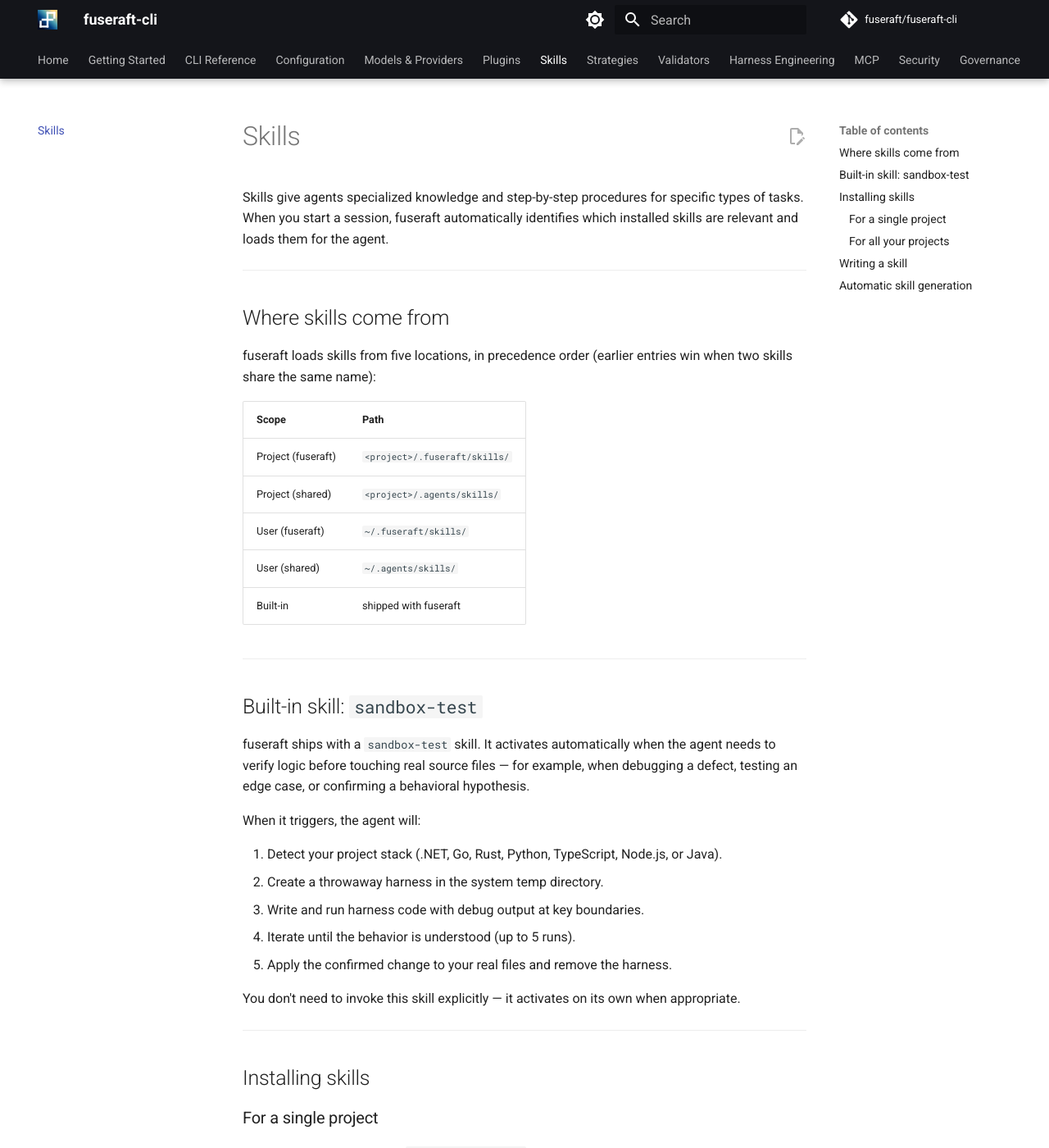
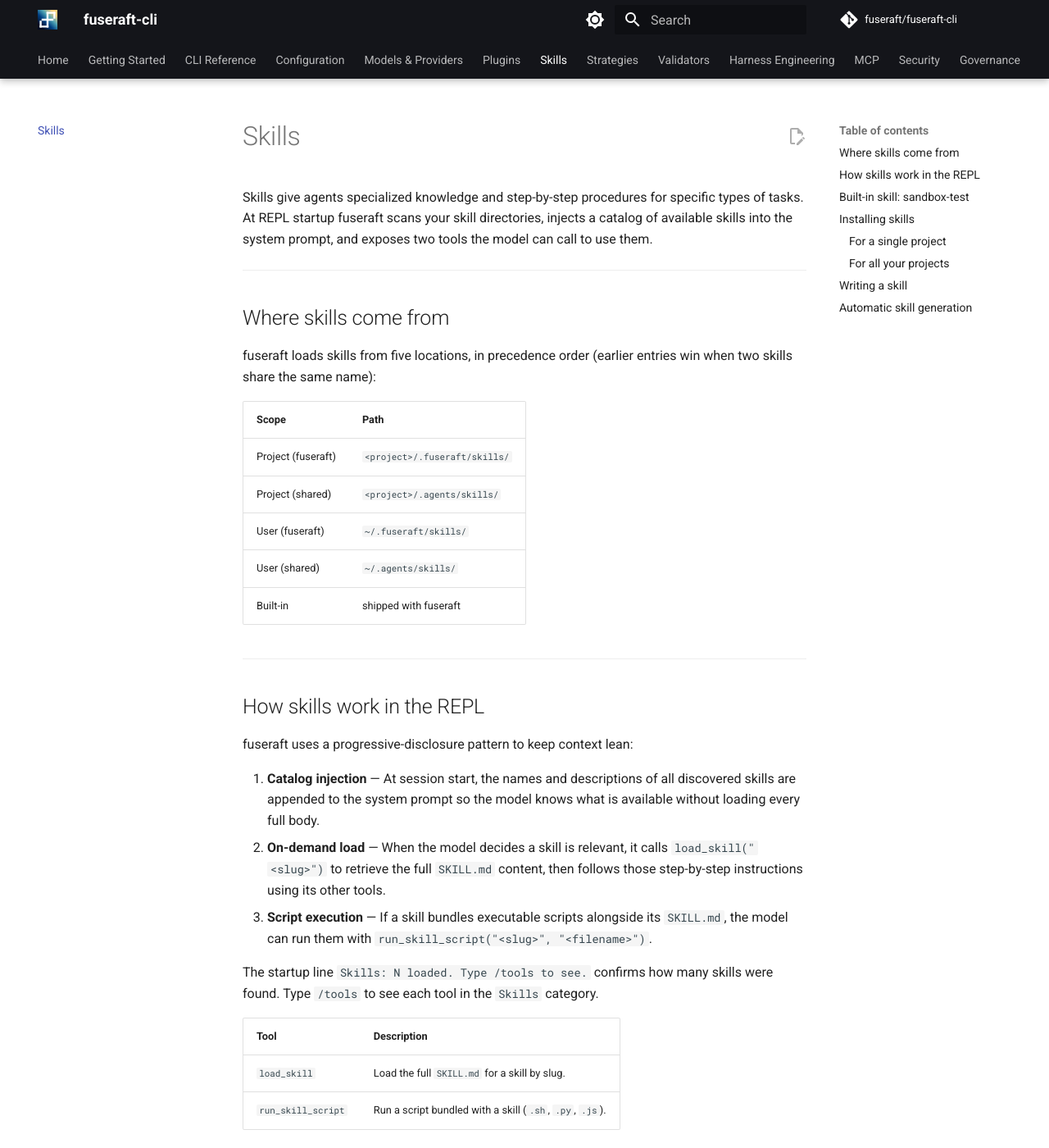
Before and after one commit to fuseraft/fuseraft-cli, an MkDocs documentation site: the page built from docs/skills.md, in a window 1280 px wide and 1400 px high. Shown: the whole window at 82% size. Built offline with MkDocs 1.6.1 and Material for MkDocs 9.7.7, drawn with Linux system fonts in a browser that asks for light colours; comment, search, counter and statistics services are not loaded; some of the changed text lies outside the part shown.

Commit message:
Fix skills tool names and update docs
Add "Skills" to NoPrefixPlugins so load_skill and run_skill_script are
exposed without the redundant skills_ prefix. Update skills.md, plugins.md,
and cli-reference.md to document the progressive-disclosure pattern and
the two REPL tools.

```diff
--- a/docs/skills.md
+++ b/docs/skills.md
@@ -1,6 +1,6 @@
 # Skills
 
-Skills give agents specialized knowledge and step-by-step procedures for specific types of tasks. When you start a session, fuseraft automatically identifies which installed skills are relevant and loads them for the agent.
+Skills give agents specialized knowledge and step-by-step procedures for specific types of tasks. At REPL startup fuseraft scans your skill directories, injects a catalog of available skills into the system prompt, and exposes two tools the model can call to use them.
 
 ---
 
@@ -15,6 +15,25 @@
 | User (fuseraft) | `~/.fuseraft/skills/` |
 | User (shared) | `~/.agents/skills/` |
 | Built-in | shipped with fuseraft |
+
+---
+
+## How skills work in the REPL
+
+fuseraft uses a progressive-disclosure pattern to keep context lean:
+
+1. **Catalog injection** — At session start, the names and descriptions of all discovered skills are appended to the system prompt so the model knows what is available without loading every full body.
+2. **On-demand load** — When the model decides a skill is relevant, it calls `load_skill("<slug>")` to retrieve the full `SKILL.md` content, then follows those step-by-step instructions using its other tools.
+3. **Script execution** — If a skill bundles executable scripts alongside its `SKILL.md`, the model can run them with `run_skill_script("<slug>", "<filename>")`.
+
+The startup line `Skills: N loaded.  Type /tools to see.` confirms how many skills were found. Type `/tools` to see each tool in the `Skills` category.
+
+| Tool | Description |
+|------|-------------|
+| `load_skill` | Load the full `SKILL.md` for a skill by slug. |
+| `run_skill_script` | Run a script bundled with a skill (`.sh`, `.py`, `.js`). |
+
+If `--no-tools` is passed, skills are disabled for that session.
 
 ---
 
```
Also changed, not shown: docs/cli-reference.md (+2 -1 lines), docs/plugins.md (+13 -0 lines), 1 other file.
